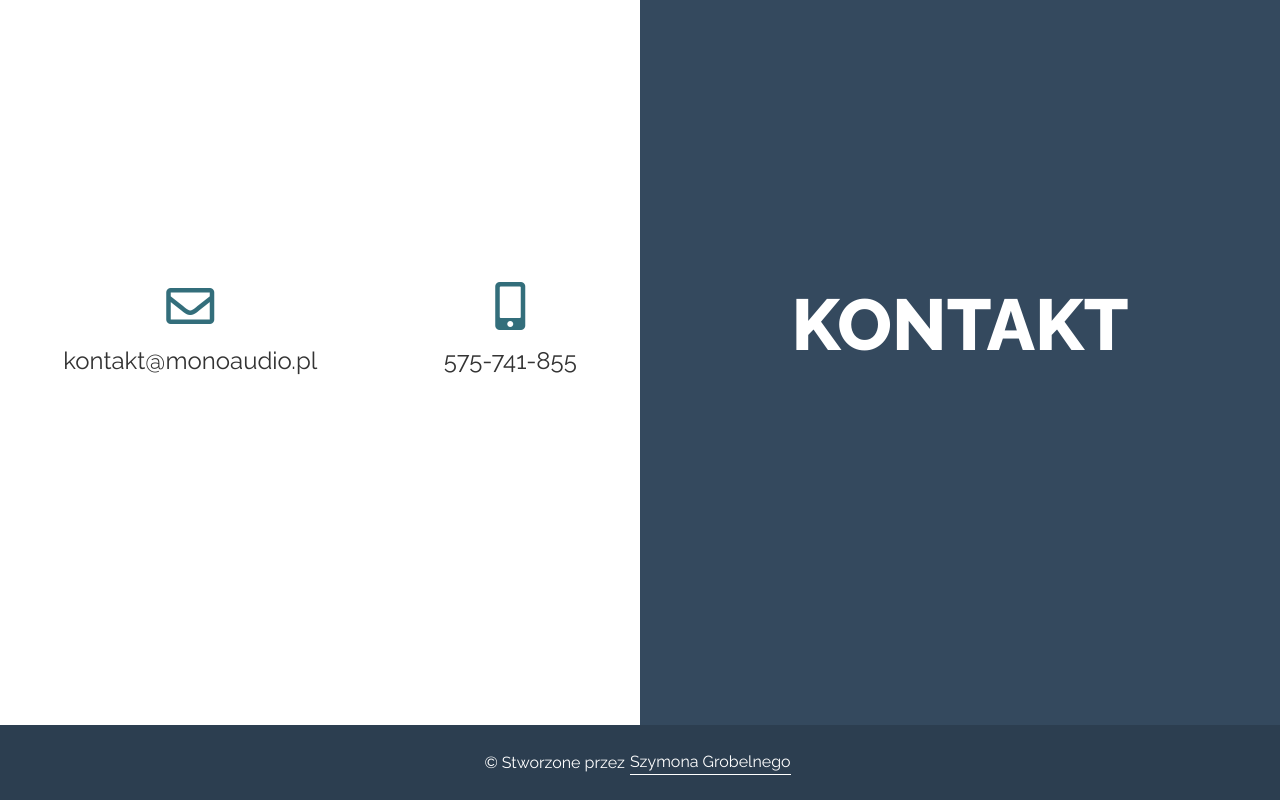
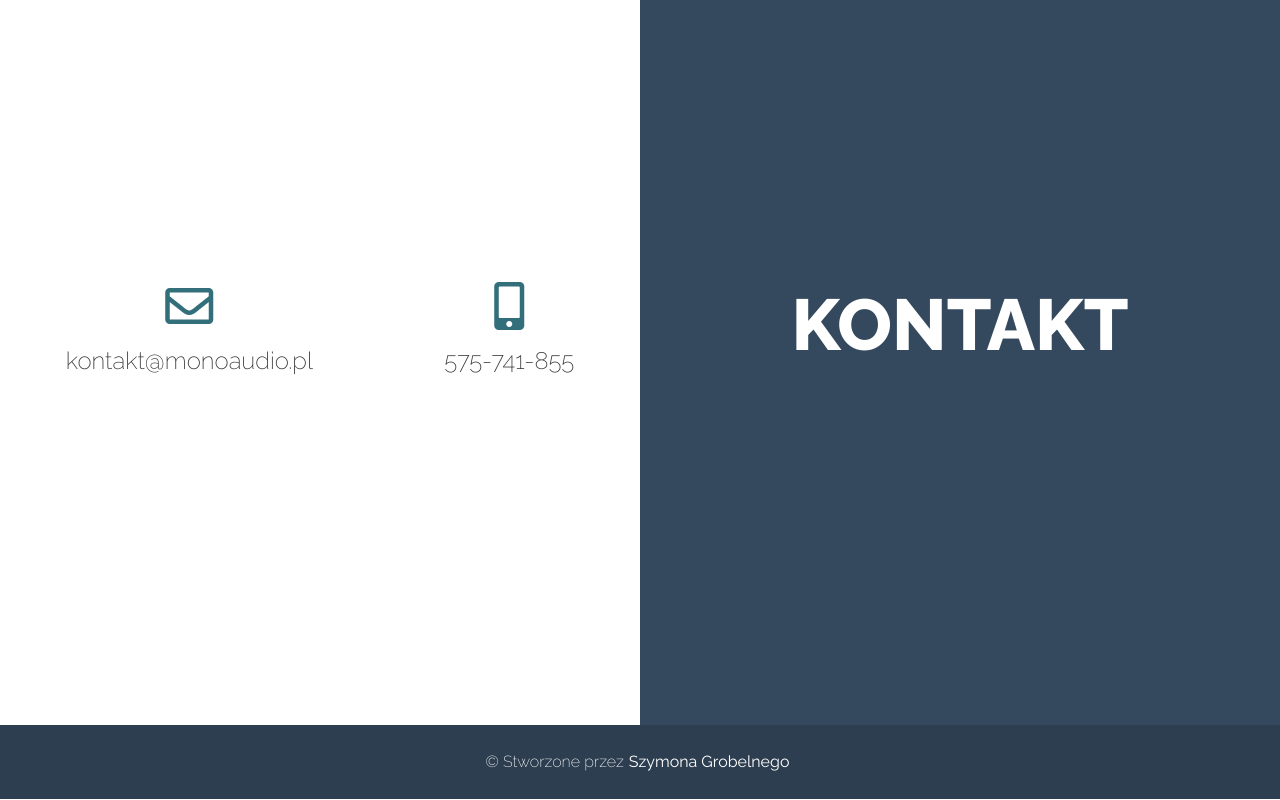
Before and after one commit to SG-WebDev/monoaudio, a website: page index.html in a window 1280 px wide. Shown: the part 3275-4075 px from the top of the page. Drawn offline with nearby package versions, Linux system fonts and the light colour scheme.

Commit message:
typography changes

```diff
--- a/scss/main.scss
+++ b/scss/main.scss
@@ -130,6 +130,7 @@ body {
   &__ItemText {
     font-size: 1.5em;
     color: $gray;
+    font-weight: 200;
   }
 }
 
@@ -140,10 +141,12 @@ body {
   align-items: center;
   justify-content: center;
   color: $white;
+  &__Text {
+    font-weight: 200;
+  }
   &__Link {
     transition: transform 0.25s ease-in-out;
     color: $white;
-    border-bottom: 1px solid $white;
     margin: 0 5px;
     &:hover {
       text-decoration: none;
```
Also changed, not shown: css/desktop.css, css/mobile.css.
